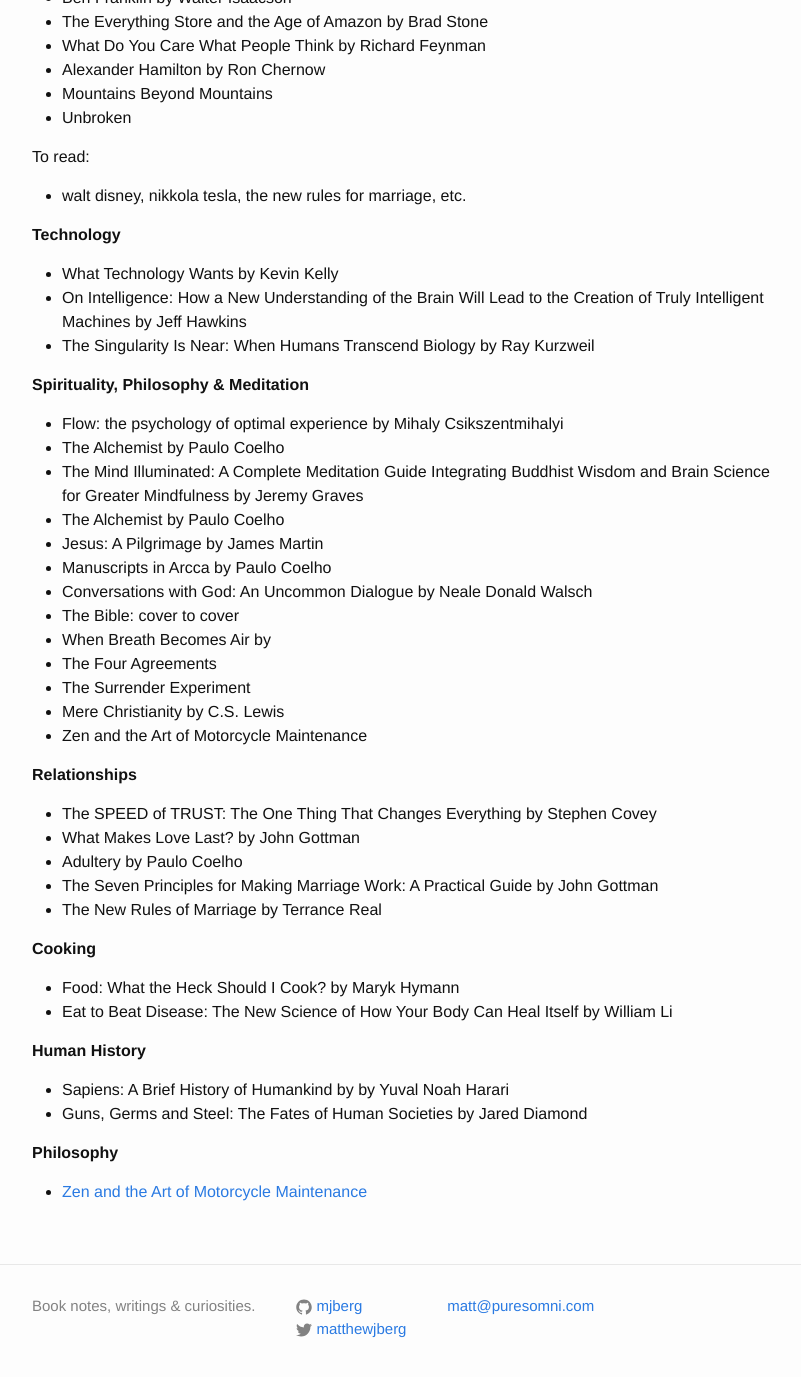
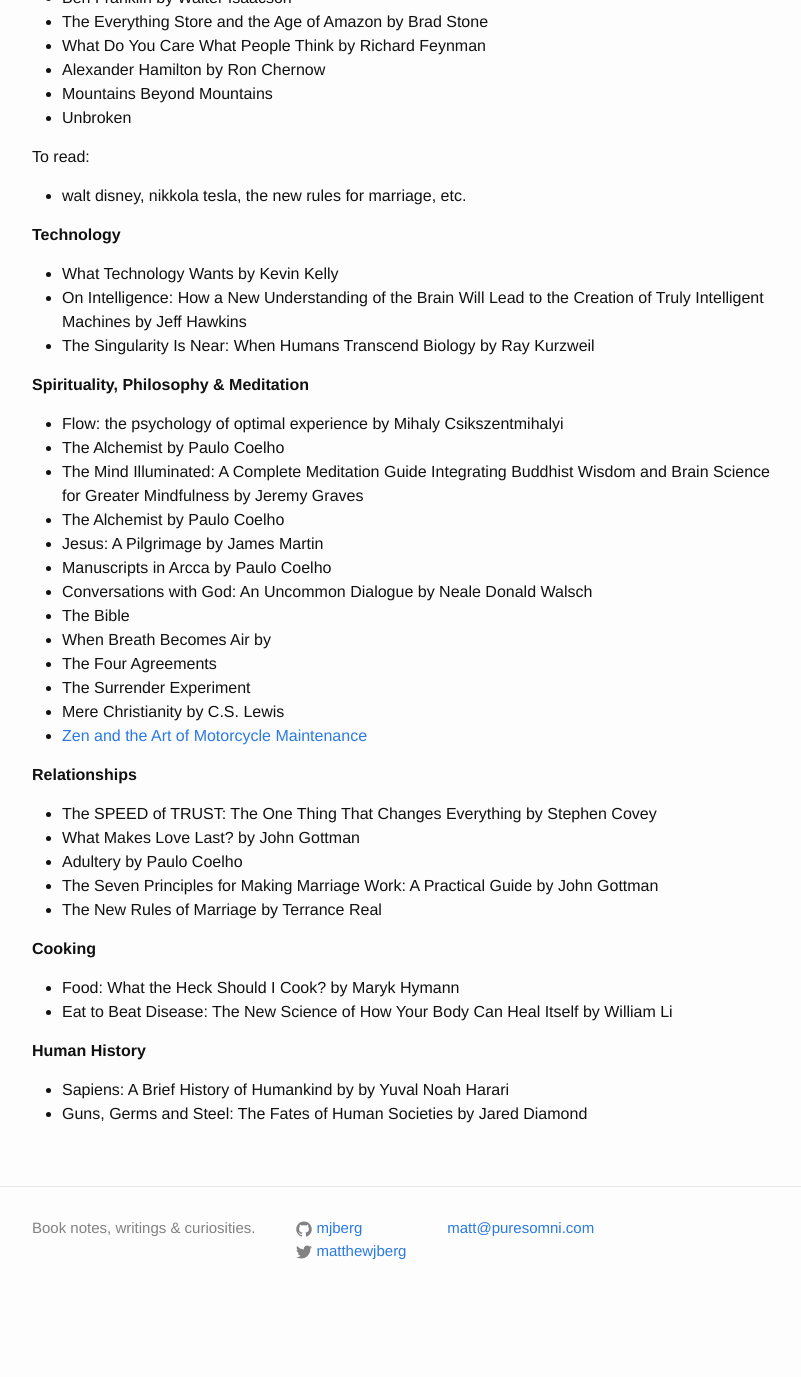
Before and after one commit to mjberg/reading-and-writing, a Jekyll site: the page built from _pages/02_readings.md, in a window 1280 px wide and 1400 px high, scrolled down 2500 px. Shown: the top 1377 px of the window, without its empty margins (238-1039 px from the left). Built offline with Jekyll 4.4.1, drawn with Linux system fonts in a browser that asks for light colours; after the commit the page ends 3822 px from its top, so only the background shows below that.

Commit message:
reading list update1

```diff
--- a/_pages/02_readings.md
+++ b/_pages/02_readings.md
@@ -128,12 +128,12 @@ permalink: /readings/
   * Jesus: A Pilgrimage by James Martin
   * Manuscripts in Arcca by Paulo Coelho
   * Conversations with God: An Uncommon Dialogue by Neale Donald Walsch
-  * The Bible: cover to cover
+  * The Bible
   * When Breath Becomes Air by
   * The Four Agreements
   * The Surrender Experiment
   * Mere Christianity by C.S. Lewis
-  * Zen and the Art of Motorcycle Maintenance
+  * [Zen and the Art of Motorcycle Maintenance](https://matthewberg.me/jekyll/update/2019/12/12/Zen-And-The-Art-Of-Motorcycle-Maintenance.html)
 
  **Relationships**
 
@@ -152,7 +152,3 @@ permalink: /readings/
 
   *  Sapiens: A Brief History of Humankind by by Yuval Noah Harari
   *  Guns, Germs and Steel: The Fates of Human Societies by Jared Diamond
-
-  **Philosophy**
-
-  * [Zen and the Art of Motorcycle Maintenance](https://matthewberg.me/jekyll/update/2019/12/12/Zen-And-The-Art-Of-Motorcycle-Maintenance.html)
```
